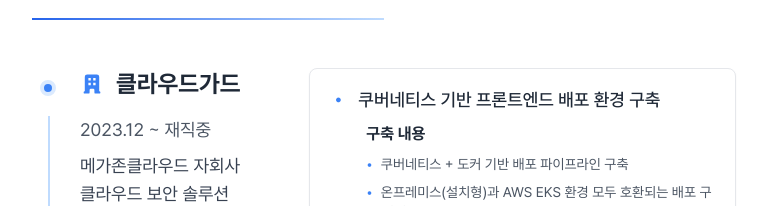
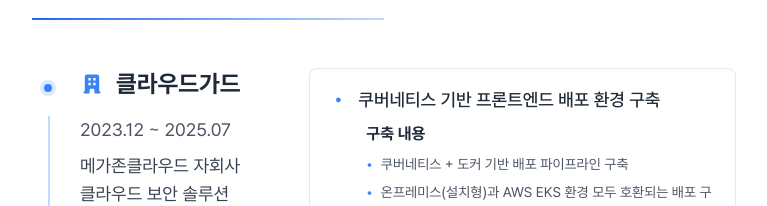
Before and after one commit to yongseong2/portfolio, a React (Vite) app: page / in a window 1280 px wide. Shown: the part 1094-1300 px from the top of the page, without its empty margins (384-1151 px from the left). Built offline with nearby package versions, Linux system fonts and the light colour scheme.

Commit message:
Feat: career.ts 데이터 업데이트

```diff
--- a/src/data/career.ts
+++ b/src/data/career.ts
@@ -13,7 +13,7 @@
   {
     category: '프론트엔드 개발',
     title: '클라우드가드',
-    period: '2023.12 ~ 재직중',
+    period: '2023.12 ~ 2025.07',
     description: '메가존클라우드 자회사\n클라우드 보안 솔루션 프론트엔드 개발',
     details: [
       {
```
